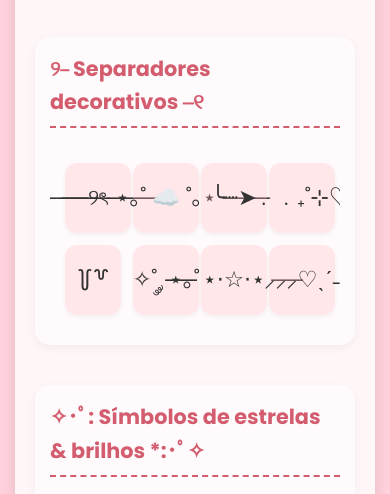
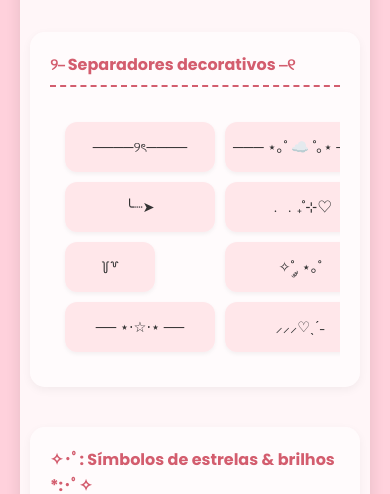
Before and after one commit to beatrizveloso/copy-emojis, a plain HTML site: page icons.html in a window 390 px wide. Shown: the part 287-781 px from the top of the page. Drawn offline with Linux system fonts and the light colour scheme; a web font is replaced by a local one.

Commit message:
responsividade

```diff
--- a/src/css/icons.css
+++ b/src/css/icons.css
@@ -36,7 +36,6 @@
       box-shadow: 0 6px 15px rgba(0, 0, 0, 0.1);
       backdrop-filter: blur(5px);
   }
-
 
   .emoji-grid {
       display: grid;
@@ -147,49 +146,43 @@
   }
 
 
-  @media (max-width: 768px) {
+  @media (max-width: 900px) {
       .container {
-          padding: 20px;
-          border-radius: 15px;
+          padding: 15px;
       }
 
+      .emoji-grid {
+          grid-template-columns: repeat(auto-fill, minmax(65px, 1fr));
+      }
+
+      .emoji-item.long {
+          grid-column: span 2;
+          font-size: 1.7rem;
+      }
+  }
+
+  @media (max-width: 768px) {
       h1 {
           font-size: 2rem;
       }
 
-      .category {
-          padding: 15px;
-      }
-  }
-
-  @media (max-width: 600px) {
-      .emoji-grid {
-          grid-template-columns: repeat(auto-fill, minmax(60px, 1fr));
-          gap: 15px;
-      }
-
-      .emoji-item {
-          font-size: 2rem;
-          padding: 12px 8px;
-      }
-
-      body {
-          padding: 15px;
-      }
-  }
-
-  @media (max-width: 480px) {
-      .emoji-grid {
-          grid-template-columns: repeat(auto-fill, minmax(50px, 1fr));
-          gap: 12px;
+      .category h2 {
+          font-size: 1.3rem;
       }
 
       .emoji-item {
           font-size: 1.8rem;
       }
 
-      .category h2 {
-          font-size: 1.3rem;
+      .emoji-item.long {
+          font-size: 1.5rem;
+      }
+  }
+
+  @media (max-width: 600px) {
+      .emoji-grid {
+          grid-template-columns: repeat(auto-fill, minmax(55px, 1fr));
+          gap: 12px;
       }
 
       .emoji-item.long {
@@ -198,3 +191,46 @@
           font-size: 1.4rem;
       }
   }
+
+  @media (max-width: 480px) {
+      .emoji-grid {
+          grid-template-columns: 1fr 1fr;
+          gap: 10px;
+      }
+
+      .emoji-item {
+          font-size: 1rem;
+          padding: 8px;
+          word-break: break-word;
+          white-space: normal;
+          box-sizing: border-box;
+          width: 90px;
+          height: 50px;
+      }
+
+      .emoji-item.long {
+          font-size: 0.9rem;
+          min-width: 150px;
+          height: 50px;
+      }
+
+      .category h2 {
+          font-size: 1rem;
+          flex-wrap: wrap;
+      }
+
+      .container {
+          padding: 10px;
+      }
+  }
+
+
+  @media (max-width: 380px) {
+      .emoji-grid {
+          grid-template-columns: repeat(auto-fill, minmax(45px, 1fr));
+      }
+
+      .emoji-item {
+          font-size: 1.4rem;
+      }
+  }
```
